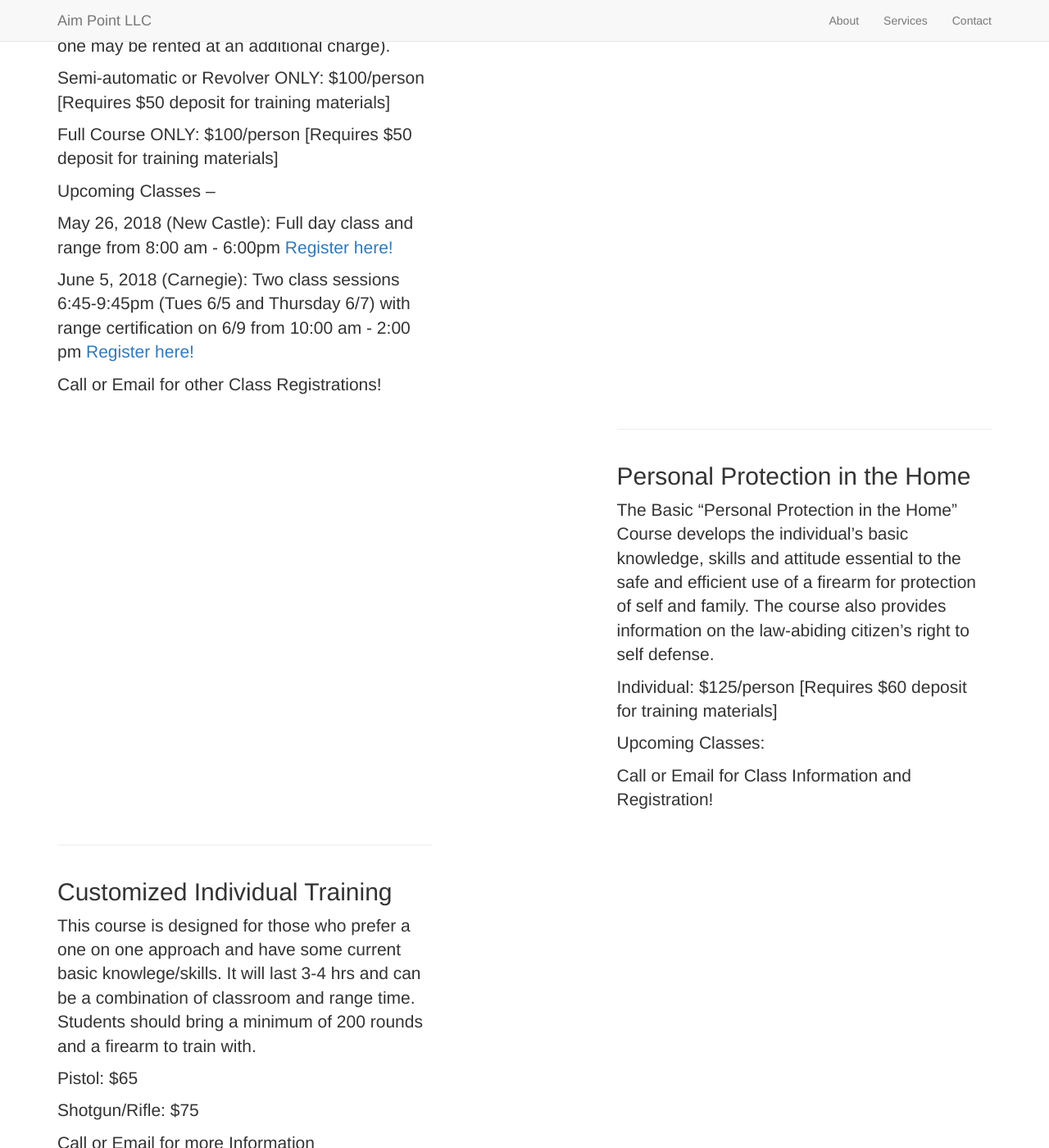
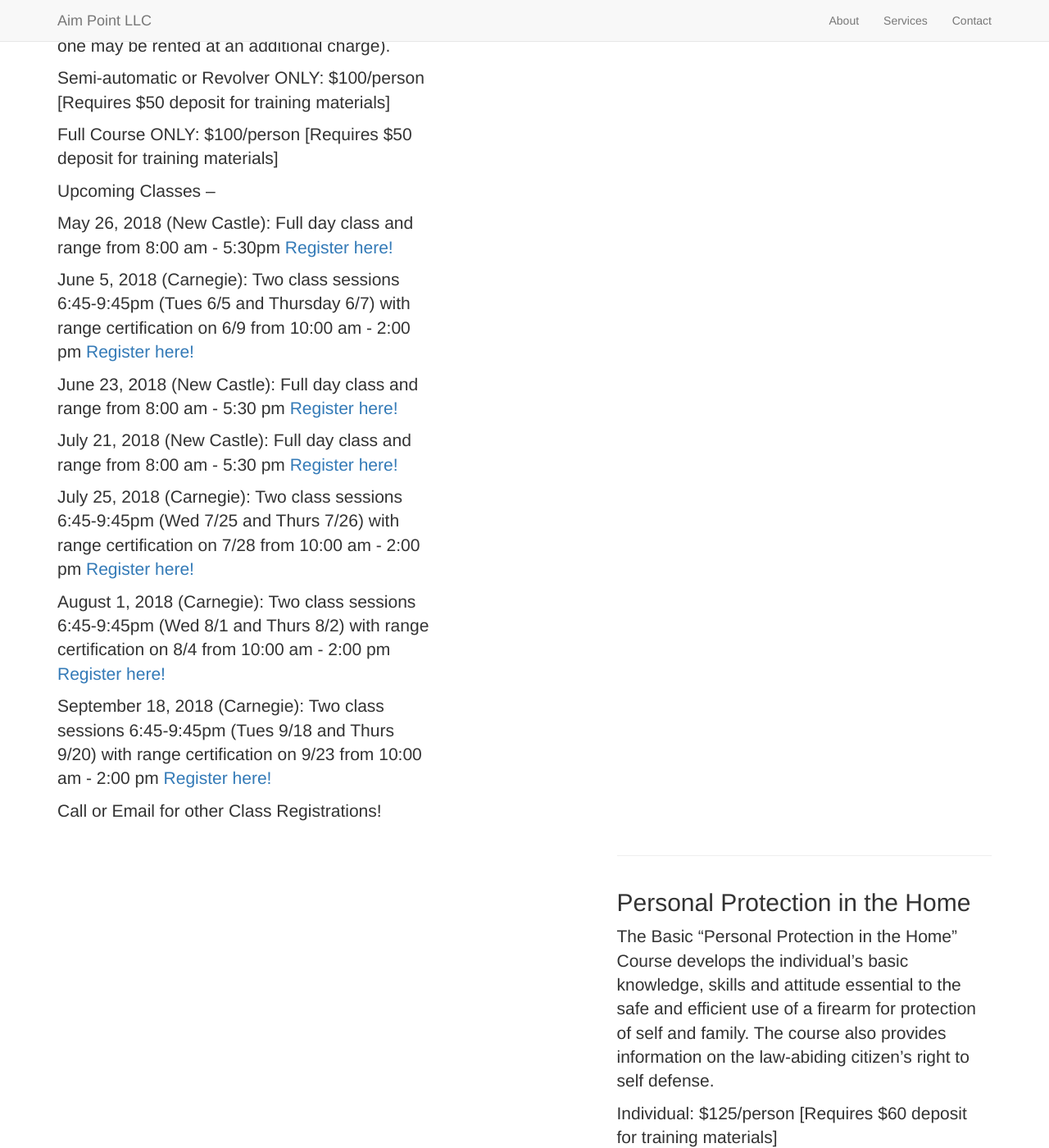
Before and after one commit to aimpoint/aimpoint.github.io, a Jekyll site: the page built from _posts/2016-1-3-basics1.markdown, in a window 1280 px wide and 1400 px high, scrolled down 2620 px. Shown: the whole window at 82% size. Built offline with Jekyll 4.4.1, drawn with Linux system fonts in a browser that asks for light colours; nearby versions of some CDN libraries; library files that are not in the unit come from our copies.

Commit message:
Update 2016-1-3-basics1.markdown

```diff
--- a/_posts/2016-1-3-basics1.markdown
+++ b/_posts/2016-1-3-basics1.markdown
@@ -16,10 +16,22 @@ Full Course ONLY:  $100/person  [Requires $50 deposit for training materials]
 
 Upcoming Classes --
 
-May 26, 2018 (New Castle):  Full day class and range from 8:00 am - 6:00pm <a href="https://www.nrainstructors.org/CourseDetails.aspx?Courseid=481214&seats=10&State=n&zip=15106&radius=50.1&id=56&bsa=&youth=&women=" target="_blank">Register here! </a>
+May 26, 2018 (New Castle):  Full day class and range from 8:00 am - 5:30pm <a href="https://www.nrainstructors.org/CourseDetails.aspx?Courseid=481214&seats=10&State=n&zip=15106&radius=50.1&id=56&bsa=&youth=&women=" target="_blank">Register here! </a>
 
 June 5, 2018 (Carnegie): Two class sessions 6:45-9:45pm (Tues 6/5 and Thursday 6/7) with
 range certification on 6/9 from 10:00 am - 2:00 pm <a href="https://www.nrainstructors.org/CourseDetails.aspx?Courseid=480974&seats=8&State=n&zip=15106&radius=25.1&id=56&bsa=&youth=&women=" target="_blank">Register here! </a>
 
+June 23, 2018 (New Castle):  Full day class and range from 8:00 am - 5:30 pm <a href="https://www.nrainstructors.org/CourseDetails.aspx?Courseid=484959&seats=10&State=n&zip=16101&radius=25.1&id=56&bsa=&youth=&women=" target="_blank">Register here! </a>
+
+July 21, 2018 (New Castle):  Full day class and range from 8:00 am - 5:30 pm <a href="https://www.nrainstructors.org/CourseDetails.aspx?Courseid=484960&seats=10&State=n&zip=16101&radius=25.1&id=56&bsa=&youth=&women=" target="_blank">Register here! </a>
+
+July 25, 2018 (Carnegie): Two class sessions 6:45-9:45pm (Wed 7/25 and Thurs 7/26) with
+range certification on 7/28 from 10:00 am - 2:00 pm <a href="https://www.nrainstructors.org/CourseDetails.aspx?Courseid=487536&seats=8&State=n&zip=15106&radius=25.1&id=56&bsa=&youth=&women=" target="_blank">Register here! </a>
+
+August 1, 2018 (Carnegie): Two class sessions 6:45-9:45pm (Wed 8/1 and Thurs 8/2) with
+range certification on 8/4 from 10:00 am - 2:00 pm <a href="https://www.nrainstructors.org/CourseDetails.aspx?Courseid=487537&seats=8&State=n&zip=15106&radius=25.1&id=56&bsa=&youth=&women=" target="_blank">Register here! </a>
+
+September 18, 2018 (Carnegie): Two class sessions 6:45-9:45pm (Tues 9/18 and Thurs 9/20) with
+range certification on 9/23 from 10:00 am - 2:00 pm <a href="https://www.nrainstructors.org/CourseDetails.aspx?Courseid=487538&seats=8&State=n&zip=15106&radius=25.1&id=56&bsa=&youth=&women=" target="_blank">Register here! </a>
 
 Call or Email for other Class Registrations!
```
